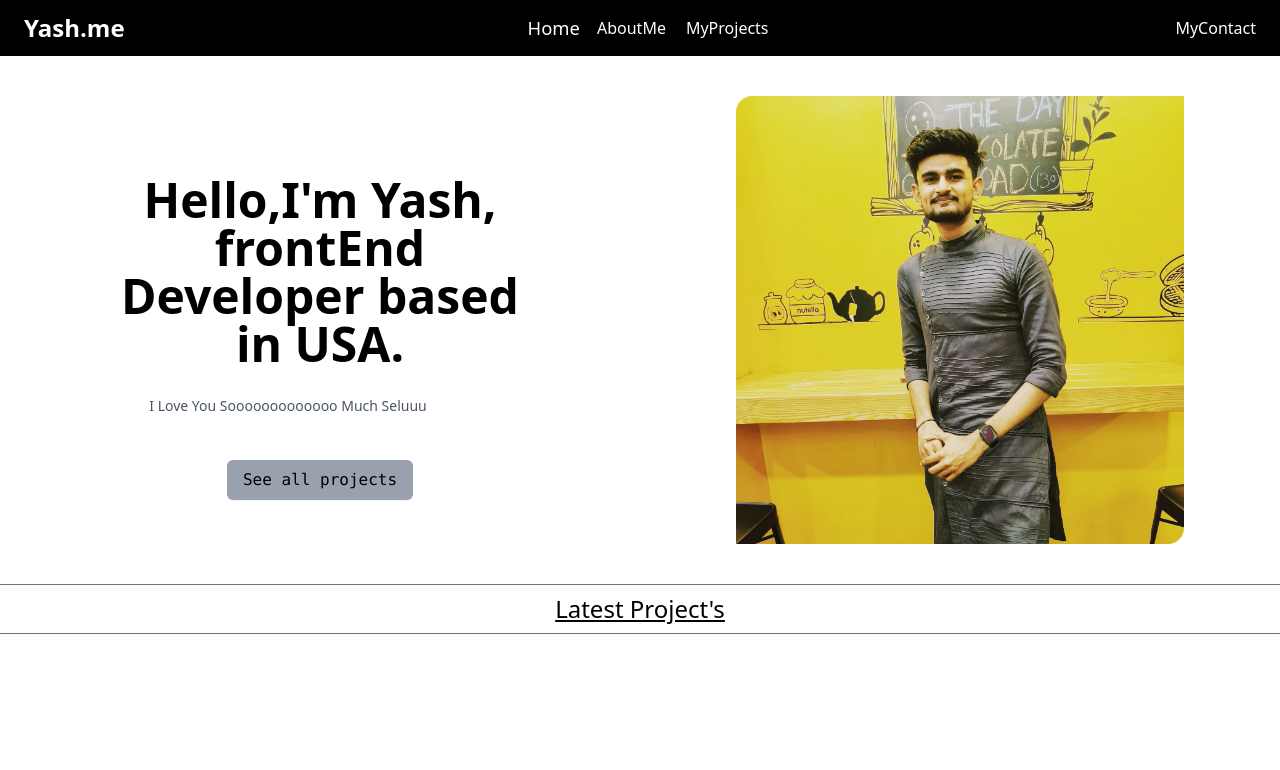
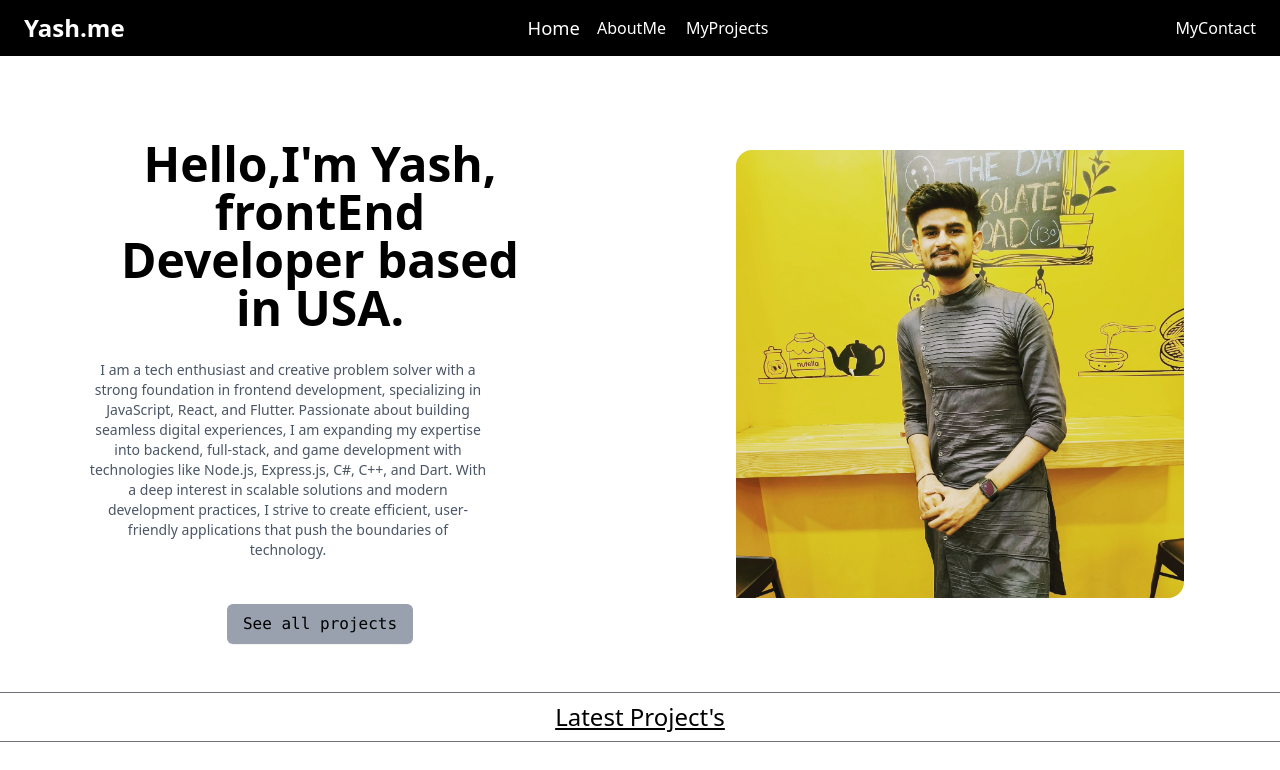
Before and after one commit to Yashmevada2807/my_portfolioMain, a React (Vite) app: page / in a window 1280 px wide. Shown: the top 770 px of the page. Built offline with nearby package versions, Linux system fonts and the light colour scheme.

Commit message:
sm changes

```diff
--- a/src/components/Home.jsx
+++ b/src/components/Home.jsx
@@ -11,7 +11,7 @@ const Home = () => {
                             Hello,I'm Yash, frontEnd Developer based in USA.
                         </div>
                         <div className="about text-sm md:py-2 px-6 text-gray-600 max-w-md">
-                            I Love You Sooooooooooooo Much Seluuu
+                        I am a tech enthusiast and creative problem solver with a strong foundation in frontend development, specializing in JavaScript, React, and Flutter. Passionate about building seamless digital experiences, I am expanding my expertise into backend, full-stack, and game development with technologies like Node.js, Express.js, C#, C++, and Dart. With a deep interest in scalable solutions and modern development practices, I strive to create efficient, user-friendly applications that push the boundaries of technology.
                         </div>
                     </div>
                     <div className="flex flex-col sm:flex-row text-center w-full sm:w-auto gap-8 pt-5 ">
```
